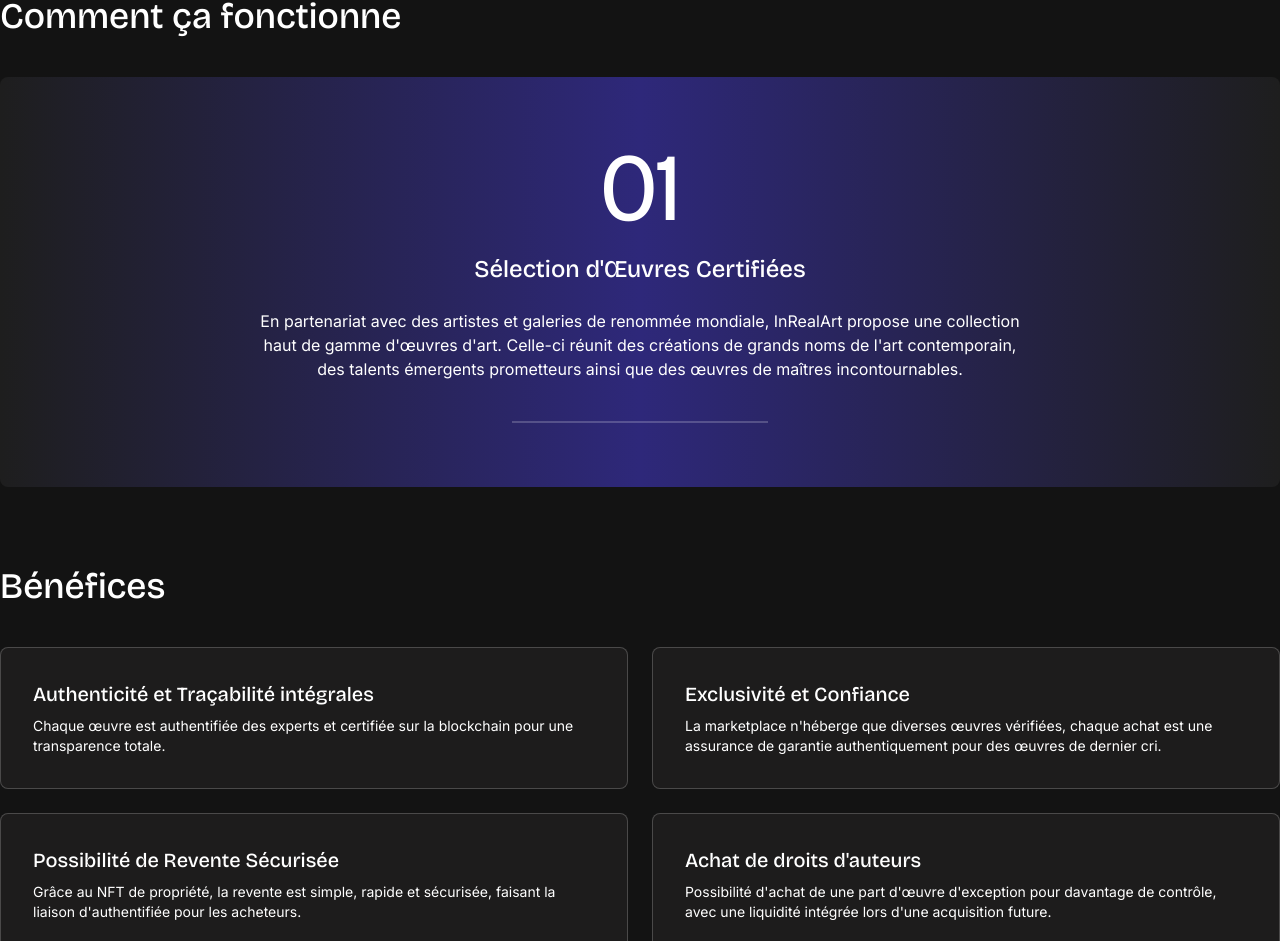
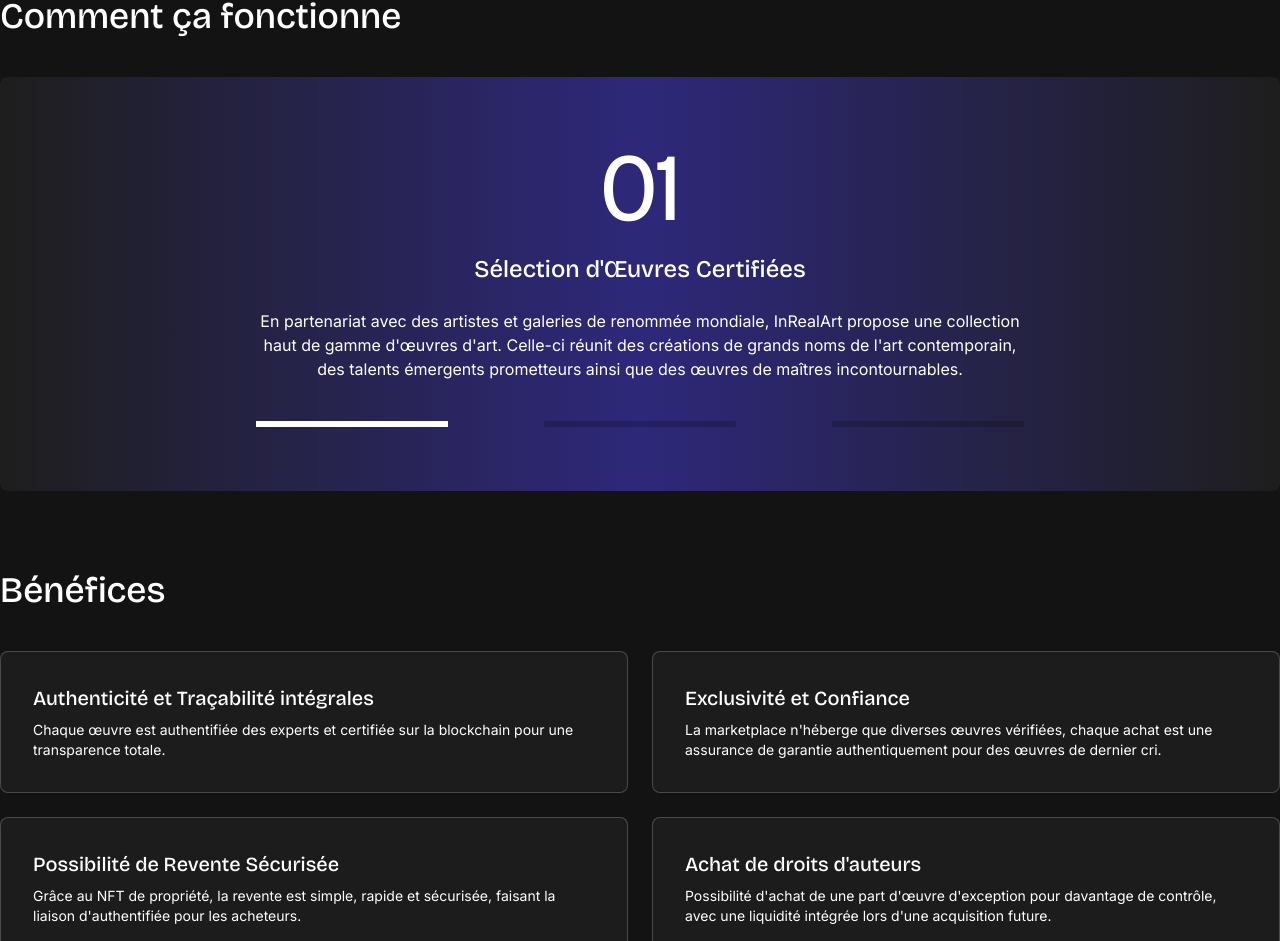
Before and after one commit to InRealArt/landing, a Next.js app: page /marketplace in a window 1280 px wide. Shown: the part 883-1824 px from the top of the page. Built offline with nearby package versions, Linux system fonts and the light colour scheme; no server answers; the database is empty; a web font is replaced by a local one.

Commit message:
finish slider in marketplace

```diff
--- a/src/app/marketplace/page.tsx
+++ b/src/app/marketplace/page.tsx
@@ -85,12 +85,14 @@ export default function Marketplace() {
         >
           {steps.map((step, index) => (
             <SwiperSlide key={index}>
-              <div className="w-full rounded-lg p-10 md:p-16 bg-gradient-to-r from-[#1E1E1E] via-[#2E287A] to-[#1E1E1E]">
-                <div className="max-w-3xl mx-auto text-center">
+              <div className="w-full rounded-lg p-10 md:p-16 bg-gradient-to-r from-[#1E1E1E] via-[#2E287A] to-[#1E1E1E] h-full">
+                <div className="max-w-3xl mx-auto text-center flex flex-col">
                   <h3 className="text-6xl md:text-8xl bricolage-grotesque text-white mb-4">{step.number}</h3>
                   <h4 className="text-xl md:text-2xl bricolage-grotesque font-medium text-white mb-6">{step.title}</h4>
                   <p className="text-sm md:text-base inter text-white leading-relaxed">{step.description}</p>
-                  <div className="h-0.5 w-64 bg-white/20 mx-auto mt-10"></div>
+                  <div className="flex mt-10 justify-between">
+                  {steps.map((_step, index) => <div onClick={() => swiperRef.current?.slideTo(index)} className={`${activeSlide === index ? '!bg-white' : ''} h-1.5 w-1/4 bg-black/20 `}></div>)}
+                  </div>
                 </div>
               </div>
             </SwiperSlide>
```
